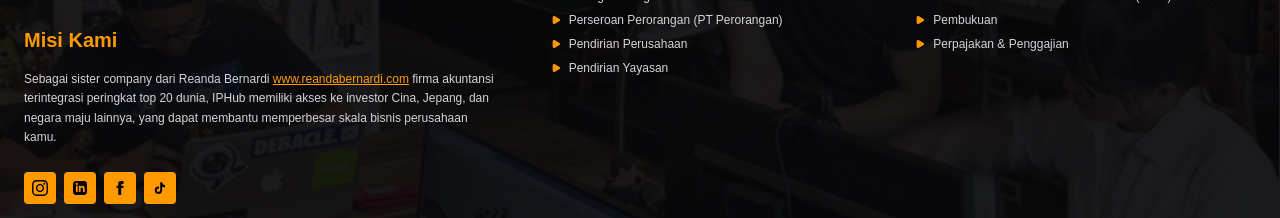
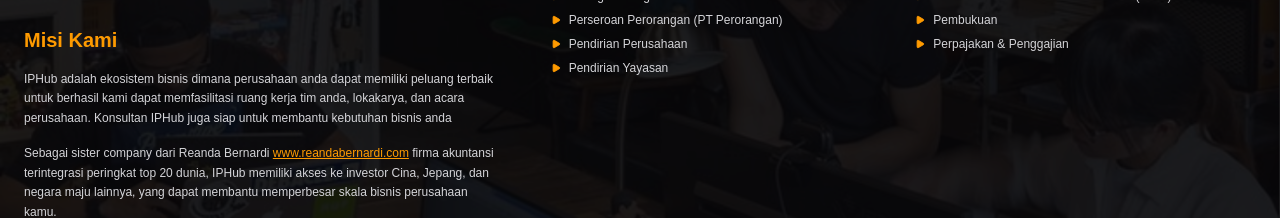
Before and after one commit to Saputra-prog/iphub, a Next.js app: page / in a window 1280 px wide. Shown: the part 4576-4794 px from the top of the page. Built offline with nearby package versions, Linux system fonts and the light colour scheme.

Commit message:
update deskripsi footer

```diff
--- a/app/components/footer.tsx
+++ b/app/components/footer.tsx
@@ -71,6 +71,9 @@
               <Image src="/Logo3.png" width={160} height={50} alt="IPHUB Logo" priority />
             </div>
             <h3 className="text-xl font-bold text-amber-500">Misi Kami</h3>
+            <p className='text-xs text-zinc-300 leading-relaxed pr-4'>
+              IPHub adalah ekosistem bisnis dimana perusahaan anda dapat memiliki peluang terbaik untuk berhasil kami dapat memfasilitasi ruang kerja tim anda, lokakarya, dan acara perusahaan. Konsultan IPHub juga siap untuk membantu kebutuhan bisnis anda
+            </p>
             <p className="text-xs text-zinc-300 leading-relaxed pr-4">
   Sebagai sister company dari Reanda Bernardi{' '}
   <a
```
